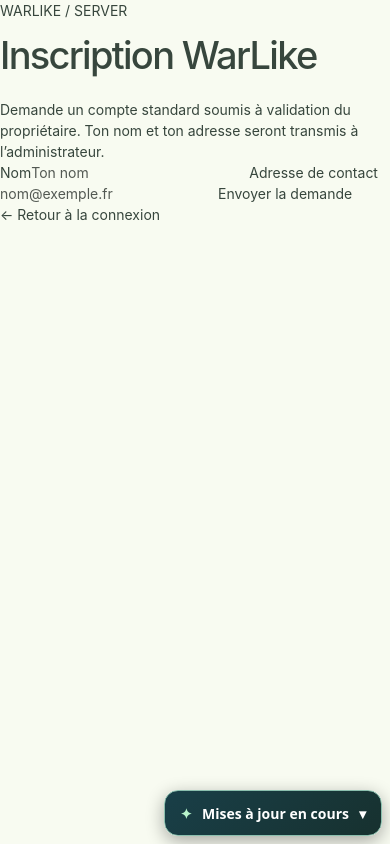
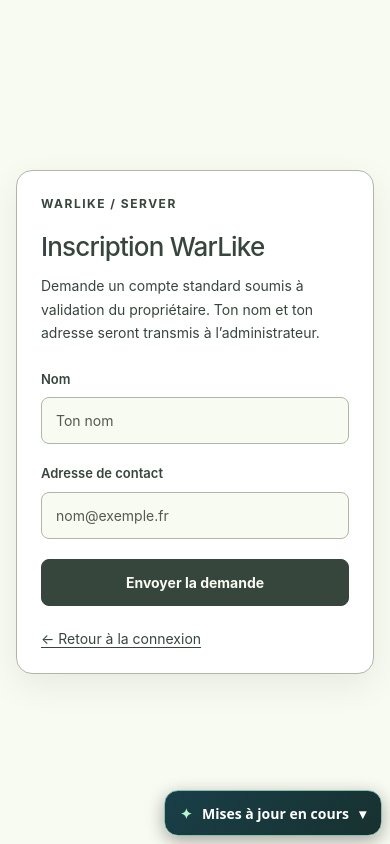
Before and after one commit to Motherlode94/WarLike-Server, a Next.js app: page /demande-compte in a window 390 px wide. Built offline with nearby package versions, Linux system fonts and the light colour scheme.

Commit message:
Scope responsive registration layout and controls to shared WarLike theme

```diff
--- a/app/globals.css
+++ b/app/globals.css
@@ -19,3 +19,21 @@ html[data-warlike-app="warlike-server"] aside{background:#17211B;color:#D4DCCA}
 html[data-warlike-app="warlike-server"] :is(.hub-shell,.hub-auth-shell){--h-bg:#17211B;--h-panel:#233027;--h-line:#596A5C;--h-ink:#F8FBF1;--h-muted:#D4DCCA;--h-accent:#C5C5A9}
 
 html[data-warlike-app="warlike-server"] aside{--wl-accent:#C5C5A9;--wl-primary:#C5C5A9;--wl-primary-text:#17211B;--wl-text:#F8FBF1;--wl-text-muted:#D4DCCA;--wl-surface:#233027;--wl-surface-alt:#37463D;--wl-border:#596A5C}
+
+
+/* Registration is a standalone auth screen, not the dashboard's horizontal main. */
+main.wl-registration-shell{display:grid;place-items:center;min-height:100dvh;padding:clamp(16px,4vw,40px);background:var(--wl-bg,#f4f7f8);color:var(--wl-text,#263a43)}
+.wl-registration-card{width:min(100%,460px);min-width:0;padding:clamp(24px,5vw,36px);background:var(--wl-surface,#fff);border:1px solid var(--wl-border,#dfe9e6);border-radius:16px;box-shadow:0 12px 36px #00000012}
+.wl-registration-brand{font-size:12px;font-weight:700;letter-spacing:1.5px;color:var(--wl-text,#263a43)}
+.wl-registration-card h1{font-size:clamp(26px,5vw,34px);line-height:1.2;letter-spacing:-.8px;margin:18px 0 12px;overflow-wrap:anywhere}
+.wl-registration-intro{font-size:14px;line-height:1.65;margin:0 0 26px;color:var(--wl-text,#263a43)}
+.wl-registration-card fieldset{display:grid;gap:8px;border:0;margin:0;padding:0;min-width:0}
+.wl-registration-card label{font-size:13px;font-weight:600}
+html[data-warlike-app="warlike-server"] .wl-registration-card input{display:block;width:100%;min-width:0;min-height:46px;padding:12px 14px;margin:0 0 12px;font:inherit;background:var(--wl-bg,#f4f7f8);color:var(--wl-text,#263a43);border:1px solid var(--wl-border,#9aa8ad);border-radius:8px}
+.wl-registration-card button{min-height:46px;padding:12px 16px;border:1px solid var(--wl-primary,#41654d);border-radius:8px;background:var(--wl-primary,#41654d);color:var(--wl-primary-text,#fff);font:inherit;font-weight:700;cursor:pointer;white-space:normal}
+.wl-registration-card button:disabled{opacity:.7;cursor:not-allowed}
+.wl-registration-card :focus-visible{outline:2px solid var(--wl-focus,#41654d);outline-offset:3px}
+.wl-registration-status{margin:16px 0 0;font-size:14px;line-height:1.5;overflow-wrap:anywhere}
+.wl-registration-status:empty{margin:0}
+.wl-registration-status[data-success="true"]{font-weight:600}
+.wl-registration-back{display:inline-block;margin-top:22px;text-decoration:underline;text-underline-offset:3px;font-size:14px}
```
